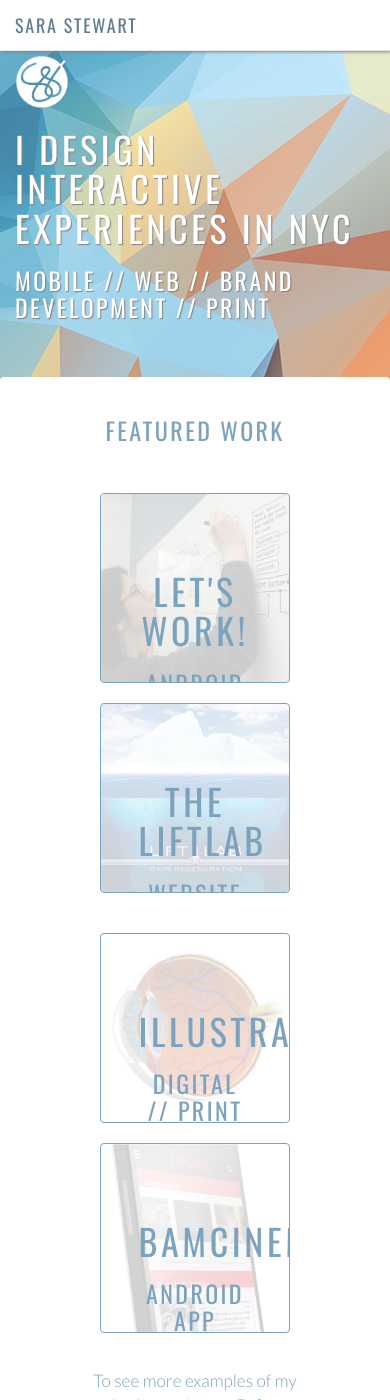
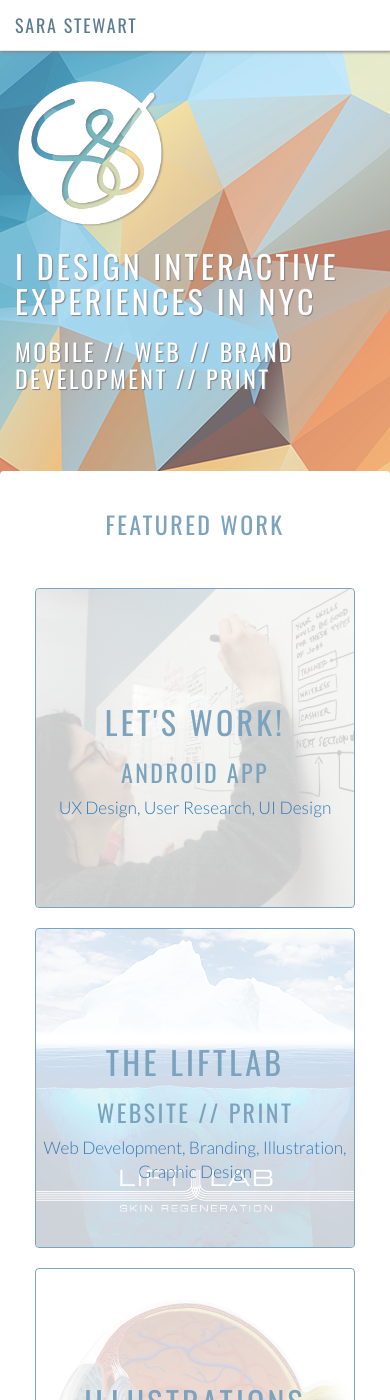
Before and after one commit to dhpinkdh/dhpinkdh.github.io, a Jekyll site: the page built from index.html, in a window 390 px wide and 1400 px high. Built offline with Jekyll 4.4.1, drawn with Linux system fonts in a browser that asks for light colours; nearby versions of some CDN libraries; comment, search, counter and statistics services are not loaded; some of the changed text lies outside the part shown.

Commit message:
Mobile Responsive

```diff
--- a/css/base.css
+++ b/css/base.css
@@ -47,14 +47,26 @@ a {
     background-repeat: no-repeat;
 }
 
-.header {
-    padding-top: 14%;
-    padding-bottom: 12%;
+/* MEDIA QUERIES */
+
+@media (max-width: 700px) {
+    .header {
+        padding: 20% 0 18% 0;
+    }
+    h1 {
+        font-size: 24pt;
+    }
+}
+
+@media (min-width: 700px) {
+    .header {
+        padding-top: 14%;
+        padding-bottom: 12%;
+    }
 }
 
 .header img {
-    height: 15%;
-    width: 15%;
+    max-width: 150px;
 }
 
 /* PORTFOLIO */
@@ -62,7 +74,7 @@ a {
 .portfolio {
     background-color: #FFF;
     border-radius: 4px;
-    padding: 0 80px;
+    /* padding: 0 80px; */
 }
 
 .portfolio h3.title {
@@ -77,8 +89,13 @@ a {
     margin: 20px;
 }
 
+.portfolio .col-md-6 {
+    max-width: 448px;
+    margin-left: auto;
+    margin-right: auto;
+}
+
 .caption {
-    position: absolute;
     top: 0;
     width: 100%;
     height: 100%;
@@ -87,9 +104,13 @@ a {
 }
 
 .caption .caption-text {
+    position: absolute;
     text-align: center;
     letter-spacing: 0;
-    padding: 30% 20%;
+    /* padding: 30% 20%; */
+    width: 100%;
+    top: 30%;
+    left: 0;
 }
 
 .caption .caption-text h1 {
--- a/css/project.css
+++ b/css/project.css
@@ -3,7 +3,7 @@
 .project-bg-1 {
 	background-image: url(../images/project1/header-image.png);
     background-repeat: no-repeat;
-    background-size: 100%;
+    background-size: cover;
     background-attachment: fixed;
 }
 
@@ -12,7 +12,7 @@
 .project-bg-2 {
 	background-image: url(../images/project2/header-image.png);
     background-repeat: no-repeat;
-    background-size: 100%;
+    background-size: cover;
     background-attachment: fixed;
 }
 
@@ -21,7 +21,7 @@
 .project-bg-3 {
 	background-image: url(../images/project3/header-image.png);
     background-repeat: no-repeat;
-    background-size: 100%;
+    background-size: cover;
     background-attachment: fixed;
 }
 
@@ -30,16 +30,36 @@
 .project-bg-4 {
 	background-image: url(../images/project4/header-image.png);
     background-repeat: no-repeat;
-    background-size: 100%;
+    background-size: cover;
     background-attachment: fixed;
 }
 
 /* END PROJECTS */
 
-.project-header {
+@media (max-width: 700px) {
+    .project-header {
+        padding: 20% 0 0 0;
+    }
+    h1 {
+        font-size: 24pt;
+    }
+    .google-slides iframe {
+    	width: 75%;
+    	height: 100%;
+    }
+}
+
+@media (min-width: 700px) {
+    .project-header {
+        padding-top: 10%;
+    	padding-bottom: 5%;
+    }
+}
+
+/* .project-header {
     padding-top: 10%;
     padding-bottom: 5%;
-}
+} */
 
 .project-header h1 {
 	text-shadow: 1px 1px 3px #445B6A;
@@ -47,7 +67,9 @@
 
 .project-header p {
 	color: #FFF;
-	margin: 0 65% 0 0;
+	max-width: 500px;
+	text-align: left;
+	margin-right: auto;
 	font-weight: 700;
 	text-shadow: 1px 1px 3px #445B6A;
 }
@@ -58,11 +80,12 @@
 
 .project-container h5 {
 	text-shadow: none;
+	color: #7ca3be;
 }
 
 .project-container .project-pills {
 	margin-bottom: 2%;
-	background-color: #7ca3be;
+	background-color: #FFF;
 	border: 2px solid #7ca3be;
 	box-shadow: 1px 1px 3px #858383;
 }
@@ -73,11 +96,11 @@
 }
 
 .project-container .project-pills li.active a {
-	background-color: #FFF;
+	background-color: #7ca3be;
 }
 
 .project-container .project-pills li.active h5 {
-	color: #7ca3be;
+	color: #FFF;
 }
 
 .project-container .project-pills li a:hover h5 {
@@ -101,3 +124,9 @@
 	margin-bottom: 80px;
 	width: 75%;
 }
+
+.project-container p {
+	max-width: 800px;
+	margin-left: auto;
+	margin-right: auto;
+}
--- a/index.html
+++ b/index.html
@@ -14,7 +14,7 @@ layout: default
 	<div class="container portfolio">
 	    <h3 class="centered title">Featured Work</h3>
 	    <div class="row">
-	        <div class="col-md-6">
+	        <div class="col-md-5 col-md-offset-1 col-sm-12">
 	        	<div class="portfolio-thumbnail">
 		            <a href="/portfolio/Lets-work.html">
 			            <img class="img-responsive" src="../images/project1/lets_work_thumbnail.png">
@@ -28,7 +28,7 @@ layout: default
 		            </a>
 	            </div>
 	        </div>
-	        <div class="col-md-6">
+	        <div class="col-md-5 col-sm-12">
 	        	<div class="portfolio-thumbnail">
 		            <a href="/portfolio/TheLIFTLAB.html">
 		                <img class="img-responsive" src="../images/project2/liftlab_thumbnail.png">
@@ -42,9 +42,7 @@ layout: default
 		            </a>
 	            </div>
 	        </div>
-	    </div>
-	    <div class="row">
-	        <div class="col-md-6">
+	        <div class="col-md-5 col-md-offset-1 col-sm-12">
 	        	<div class="portfolio-thumbnail">
 		            <a href="/portfolio/Illustrations.html">
 		                <img class="img-responsive" src="../images/project3/illustrations_thumbnail.png">
@@ -58,7 +56,7 @@ layout: default
 		            </a>
 	            </div>
 	        </div>
-	        <div class="col-md-6">
+	        <div class="col-md-5 col-sm-12">
 	        	<div class="portfolio-thumbnail">
 		            <a href="/portfolio/BAMcinemaFest.html">
 		                <img class="img-responsive" src="../images/project_placeholder_thumbnail.png">
```
Also changed, not shown: _layouts/project_1.html (+11 -17 lines), images/project1/initial_prototype.png (added).
